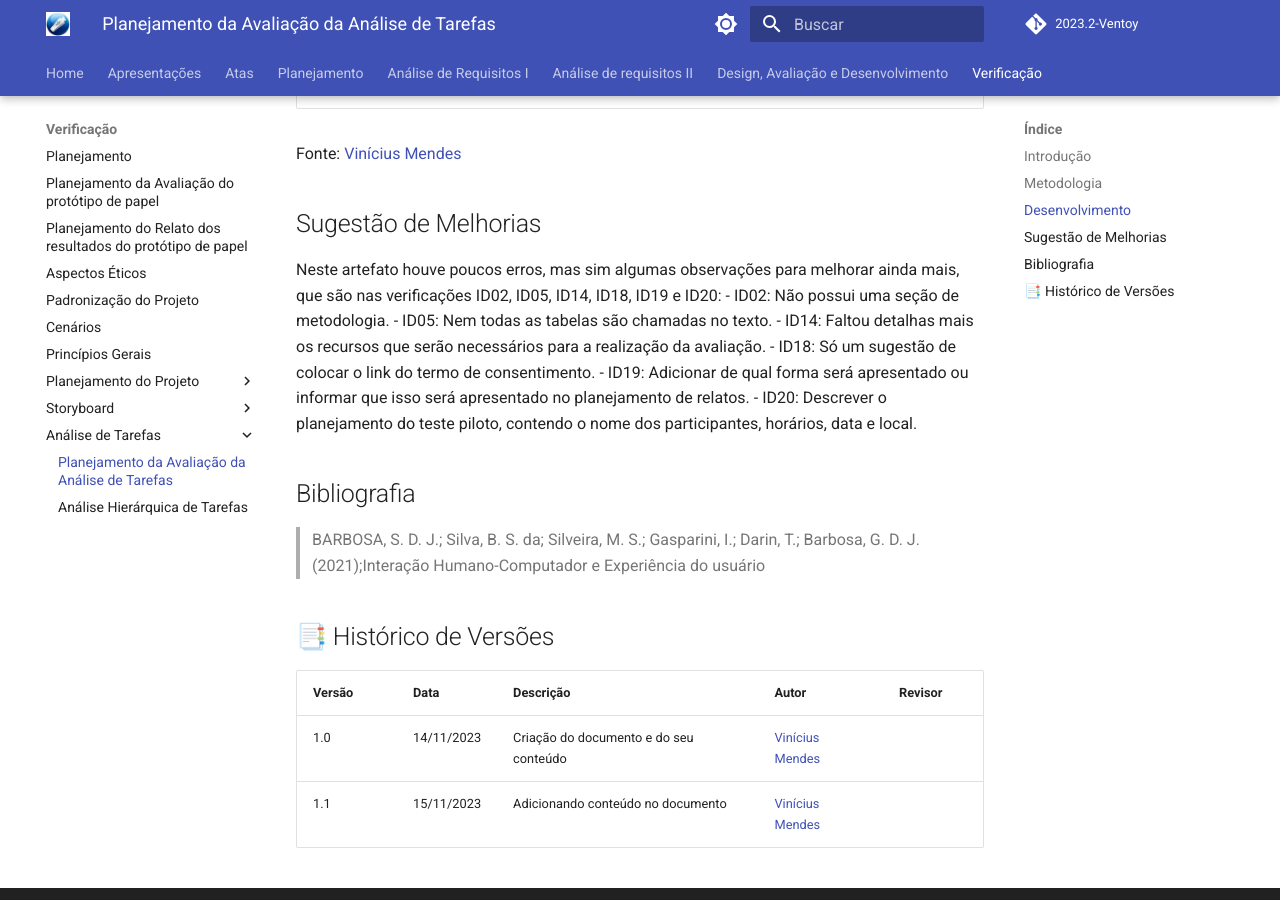
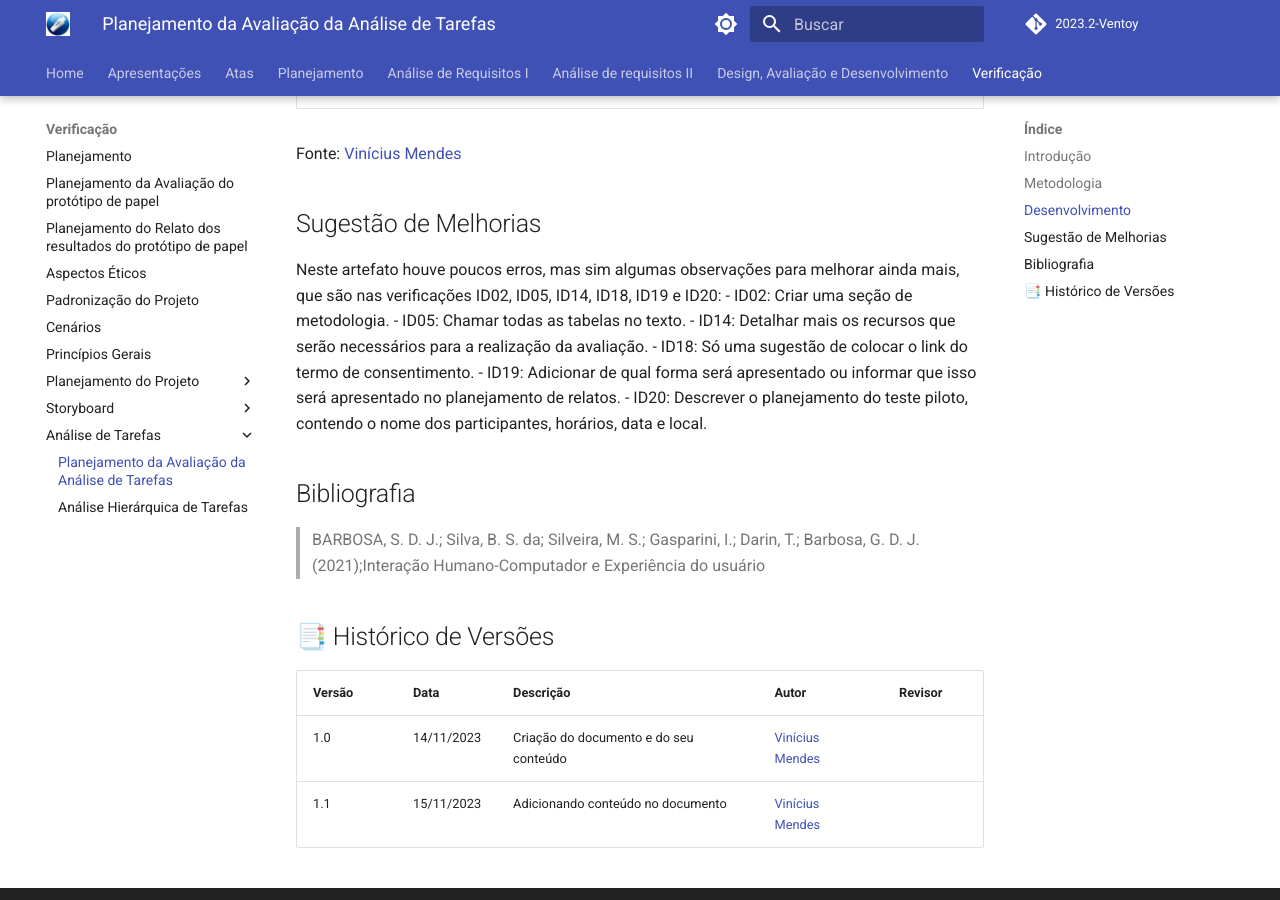
Before and after one commit to Interacao-Humano-Computador/2023.2-Ventoy, an MkDocs documentation site: the page built from docs/verificacao/DAD/nivel01/analiseDeTarefas/planejamento_avalicao_analise_de_tarefas.md, in a window 1280 px wide and 900 px high, scrolled down 4255 px. Built offline with MkDocs 1.6.1 and Material for MkDocs 9.7.7, drawn with Linux system fonts in a browser that asks for light colours; comment, search, counter and statistics services are not loaded.

Commit message:
Update planejamento_avalicao_analise_de_tarefas.md

```diff
--- a/docs/verificacao/DAD/nivel01/analiseDeTarefas/planejamento_avalicao_analise_de_tarefas.md
+++ b/docs/verificacao/DAD/nivel01/analiseDeTarefas/planejamento_avalicao_analise_de_tarefas.md
@@ -68,12 +68,13 @@ Fonte: [Vinícius Mendes](https://github.com/yabamiah)
 
 ## Sugestão de Melhorias
  Neste artefato houve poucos erros, mas sim algumas observações para melhorar ainda mais, que são nas verificações ID02, ID05, ID14, ID18, ID19 e ID20:
- - ID02: Não possui uma seção de metodologia.
- - ID05: Nem todas as tabelas são chamadas no texto.
- - ID14: Faltou detalhas mais os recursos que serão necessários para a realização da avaliação.
- - ID18: Só um sugestão de colocar o link do termo de consentimento.
+ - ID02: Criar uma seção de metodologia.
+ - ID05: Chamar todas as tabelas no texto.
+ - ID14: Detalhar mais os recursos que serão necessários para a realização da avaliação.
+ - ID18: Só uma sugestão de colocar o link do termo de consentimento.
  - ID19: Adicionar de qual forma será apresentado ou informar que isso será apresentado no planejamento de relatos.
  - ID20: Descrever o planejamento do teste piloto, contendo o nome dos participantes, horários, data e local.
+
 ## Bibliografia
 
 > BARBOSA, S. D. J.; Silva, B. S. da; Silveira, M. S.; Gasparini, I.; Darin, T.; Barbosa, G. D. J. (2021);Interação Humano-Computador e Experiência do usuário
```
